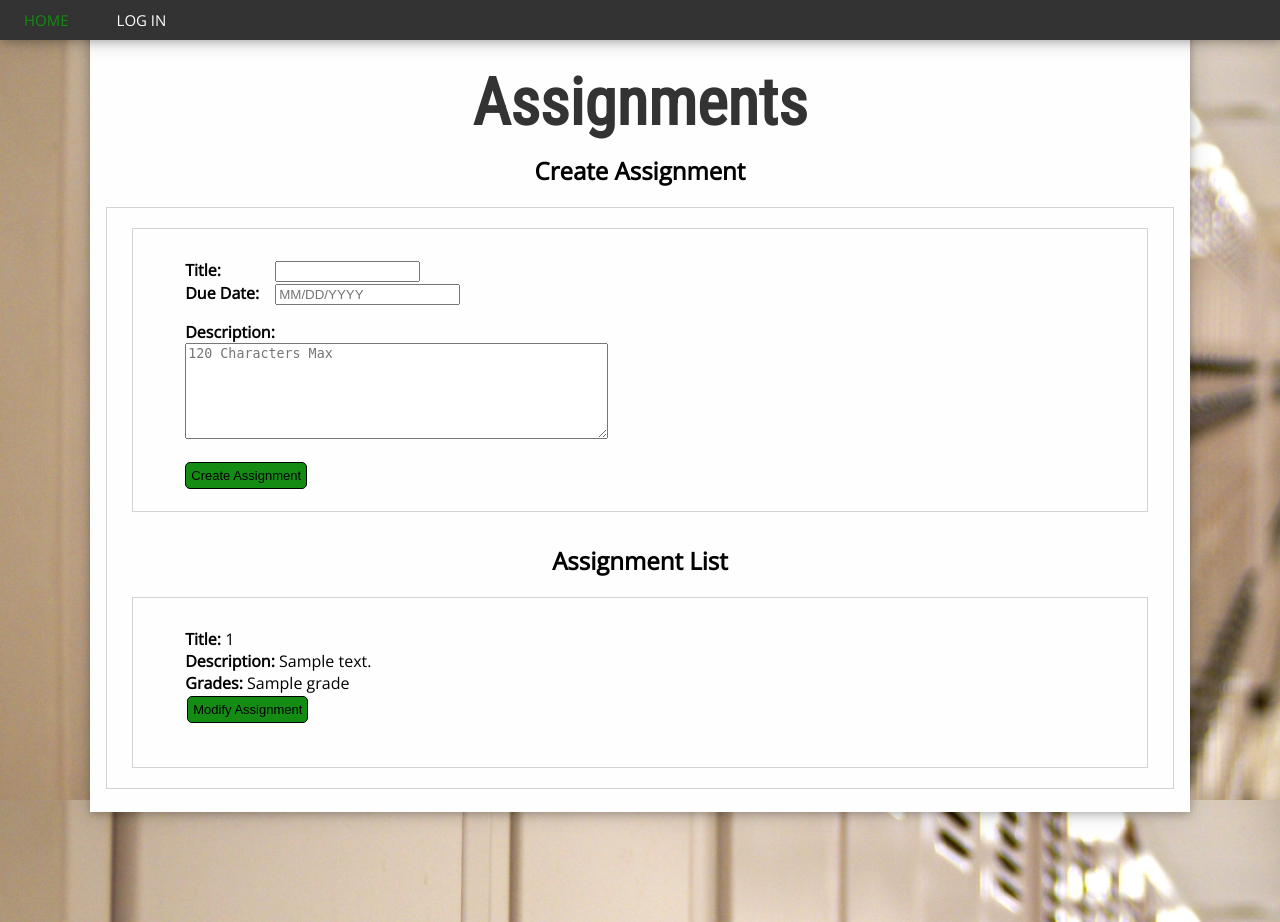
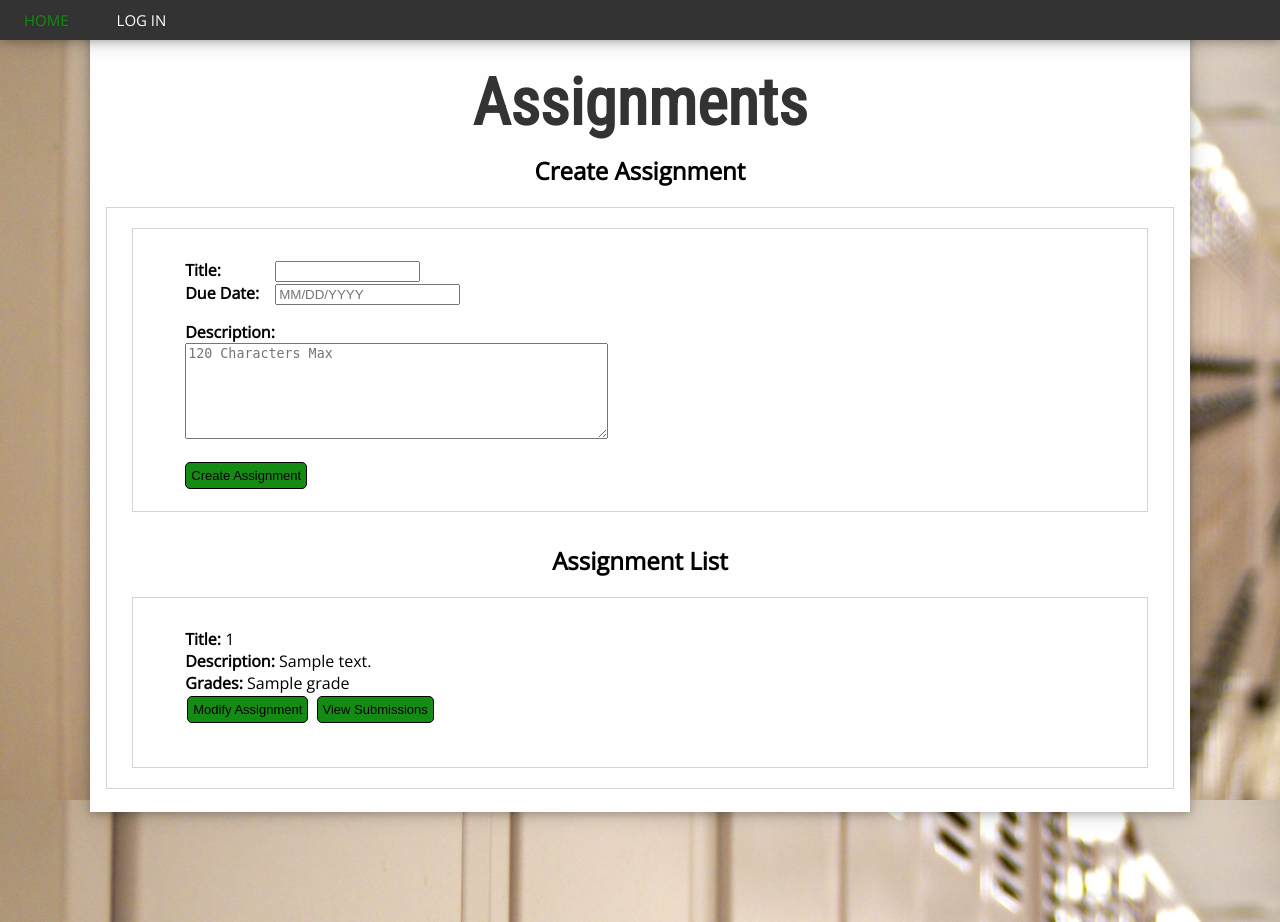
Before and after one commit to Eazop/SchoolManager, a Flask app: template Project_Files/BetterPowerSchools/templates/Assignments.html in a window 1280 px wide. Shown: the top 922 px of the page. Run offline with Flask 2, Linux system fonts and the light colour scheme; the template is opened without the code that fills it: most values are stand-ins (such as "Sample title", 1, 10 or a date in 2020).

Commit message:
updates to assignments and main.py

```diff
--- a/Project_Files/BetterPowerSchools/main.py
+++ b/Project_Files/BetterPowerSchools/main.py
@@ -243,7 +243,7 @@ def List(courseNum, assignTitle):
         listID.append(t[0])
         nameList.append(t[2] + " " + t[1])
         temp2 = Query("SELECT assignmentID, Grade FROM assignments WHERE StudentID =" + str(t[0]) + " AND Title = \"" + assignTitle + "\"")
-        assignID.append(temp2[0])
+        # assignID.append(temp2[0])
         gradeList.append(temp2[1]) if (len(temp2) == 2) else gradeList.append(None)
         x+=1
     # temp2 = Query("SELECT assignmentID, Grade FROM assignments WHERE CourseID =" + str(courseNum) + " AND Title = \"" + assignTitle)
--- a/Project_Files/BetterPowerSchools/templates/Assignments.html
+++ b/Project_Files/BetterPowerSchools/templates/Assignments.html
@@ -35,7 +35,9 @@
 	 	<p class="profilebox rhead" >Title: </p><p class="profilebox rbody">{{assignment.assignmentID}}</p><br>
 	 	<p class="profilebox rhead">Description: </p><p class="profilebox rbody">{{assignment.description}}</p><br>
 	 	<p class="profilebox rhead">Grades: </p><p class="profilebox rbody">{% if assignment.grade %}{{assignment.grade}} {% else %} "None Yet" {% endif %}</p><br>
-	 	<button onclick="location.href=''" type="button" class="button">Modify Assignment</button><br><br>
+	 	<button onclick="location.href='/Courses/{{courseNum}}/{{assignment.title}}'" type="button" class="button">Modify Assignment</button>
+    <button onclick="location.href='/Courses/{{courseNum}}/{{assignment.title}}'" type="button" class="button">View Submissions</button>
+    <br><br>
 	{% endfor %}
 </div>
 </div>
--- a/Project_Files/BetterPowerSchools/templates/StudentAssignments.html
+++ b/Project_Files/BetterPowerSchools/templates/StudentAssignments.html
@@ -1,14 +1,14 @@
 {% extends "layout.html" %}
 {% block body %}
-
-<h2 class="subtitle">Assignment List</h2>
+<h1 class="title">Student Submissions</h1>
 <div class="profilebox">
 	<fieldset class="profilecreateform">
 	{% for x in range(0, total) %}
 	 	<p class="profilebox rhead" >Student ID: </p><p class="profilebox rbody">{{studentIDs[x]}}</p><br>
 	 	<p class="profilebox rhead">Name: </p><p class="profilebox rbody">{{nameList[x]}}</p><br>
 	 	<p class="profilebox rhead">Submission: </p><p class="profilebox rbody">{% if gradeList[x] %}{{gradeList[x]}} {% else %} "None Yet" {% endif %}</p><br>
-	 	<button onclick="location.href=''" type="button" class="button">Grade Assignment</button><br><br>
+	 	<button onclick="location.href=''" type="button" class="button">Grade Assignment</button>
+<br><br>
 	{% endfor %}
 </div>
 </div>
```
